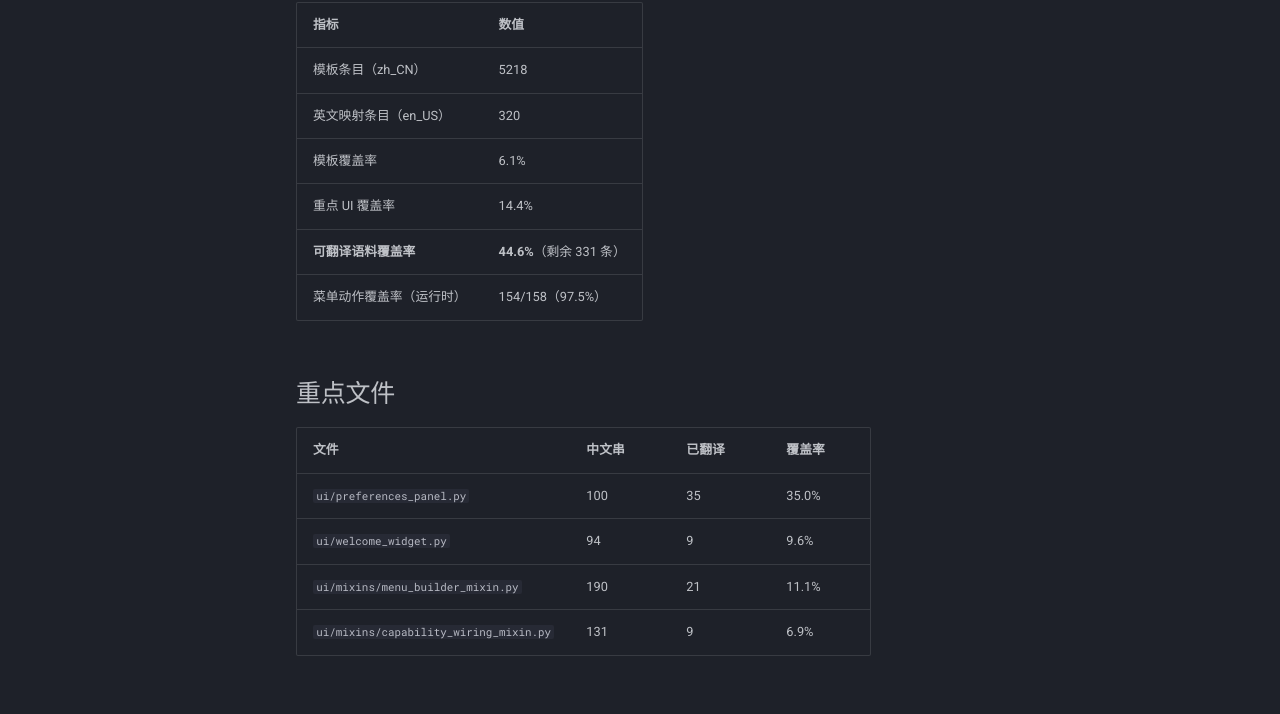
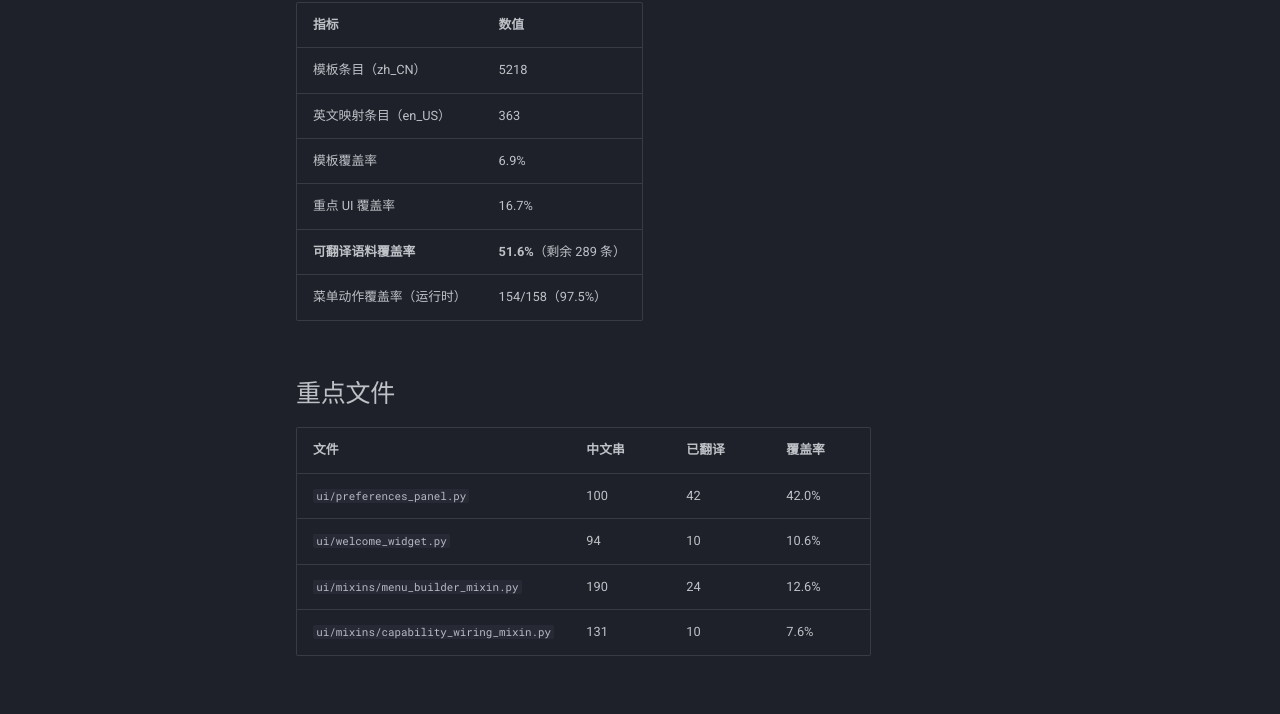
Before and after one commit to TomJerryGit/qingcao, an MkDocs documentation site: the page built from docs/i18n_coverage_report.md, in a window 1280 px wide and 1150 px high. Shown: the part 226-940 px from the top of the window. Built offline with MkDocs 1.6.1 and Material for MkDocs 9.7.7, drawn with Linux system fonts in a browser that asks for light colours; comment, search, counter and statistics services are not loaded.

Commit message:
feat(i18n): ja/ko 批次4 收尾 43 条，覆盖率 51.8% 门禁 50%

```diff
--- a/docs/i18n_coverage_report.md
+++ b/docs/i18n_coverage_report.md
@@ -3,20 +3,20 @@
 | 指标 | 数值 |
 |---|---|
 | 模板条目（zh_CN） | 5218 |
-| 英文映射条目（en_US） | 320 |
-| 模板覆盖率 | 6.1% |
-| 重点 UI 覆盖率 | 14.4% |
-| **可翻译语料覆盖率** | **44.6%**（剩余 331 条） |
+| 英文映射条目（en_US） | 363 |
+| 模板覆盖率 | 6.9% |
+| 重点 UI 覆盖率 | 16.7% |
+| **可翻译语料覆盖率** | **51.6%**（剩余 289 条） |
 | 菜单动作覆盖率（运行时） | 154/158（97.5%） |
 
 ## 重点文件
 
 | 文件 | 中文串 | 已翻译 | 覆盖率 |
 |---|---|---|---|
-| `ui/preferences_panel.py` | 100 | 35 | 35.0% |
-| `ui/welcome_widget.py` | 94 | 9 | 9.6% |
-| `ui/mixins/menu_builder_mixin.py` | 190 | 21 | 11.1% |
-| `ui/mixins/capability_wiring_mixin.py` | 131 | 9 | 6.9% |
+| `ui/preferences_panel.py` | 100 | 42 | 42.0% |
+| `ui/welcome_widget.py` | 94 | 10 | 10.6% |
+| `ui/mixins/menu_builder_mixin.py` | 190 | 24 | 12.6% |
+| `ui/mixins/capability_wiring_mixin.py` | 131 | 10 | 7.6% |
 
 ## 说明
 
```
Also changed, not shown: 5 other files.
